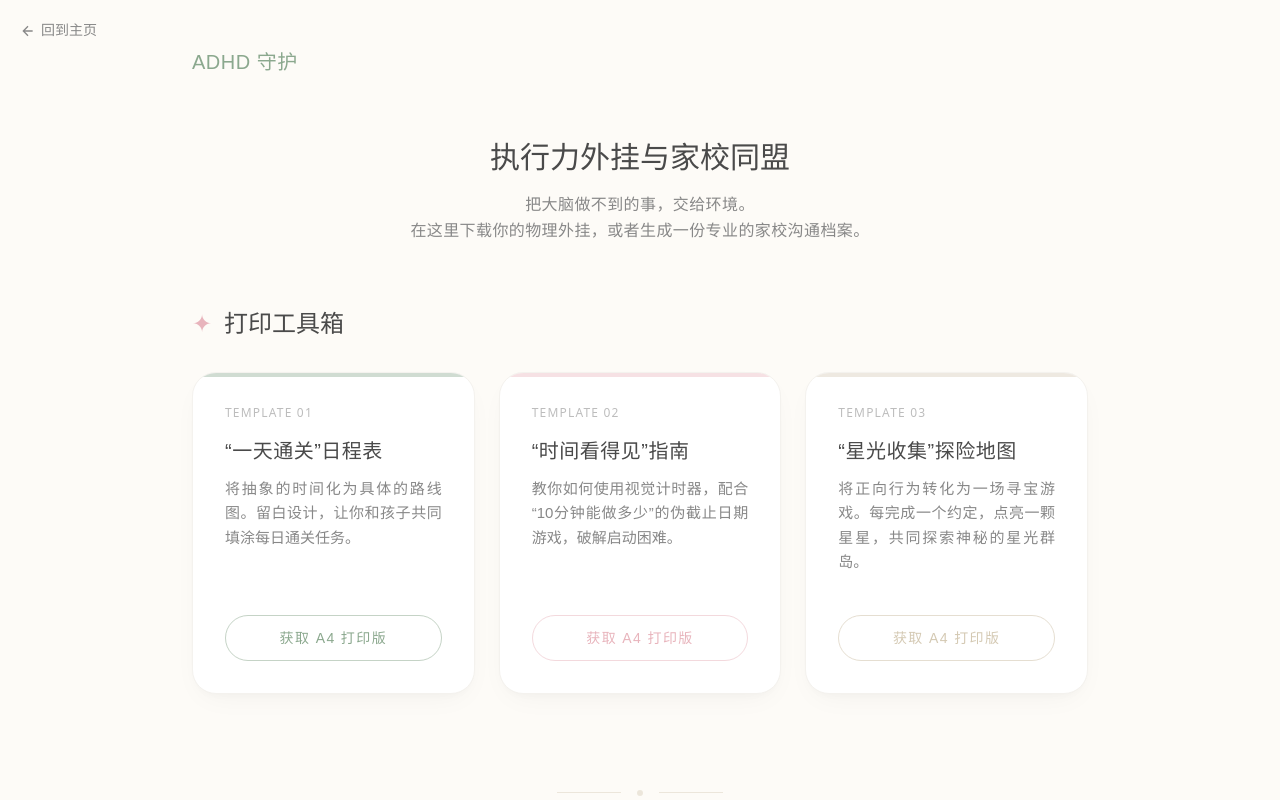
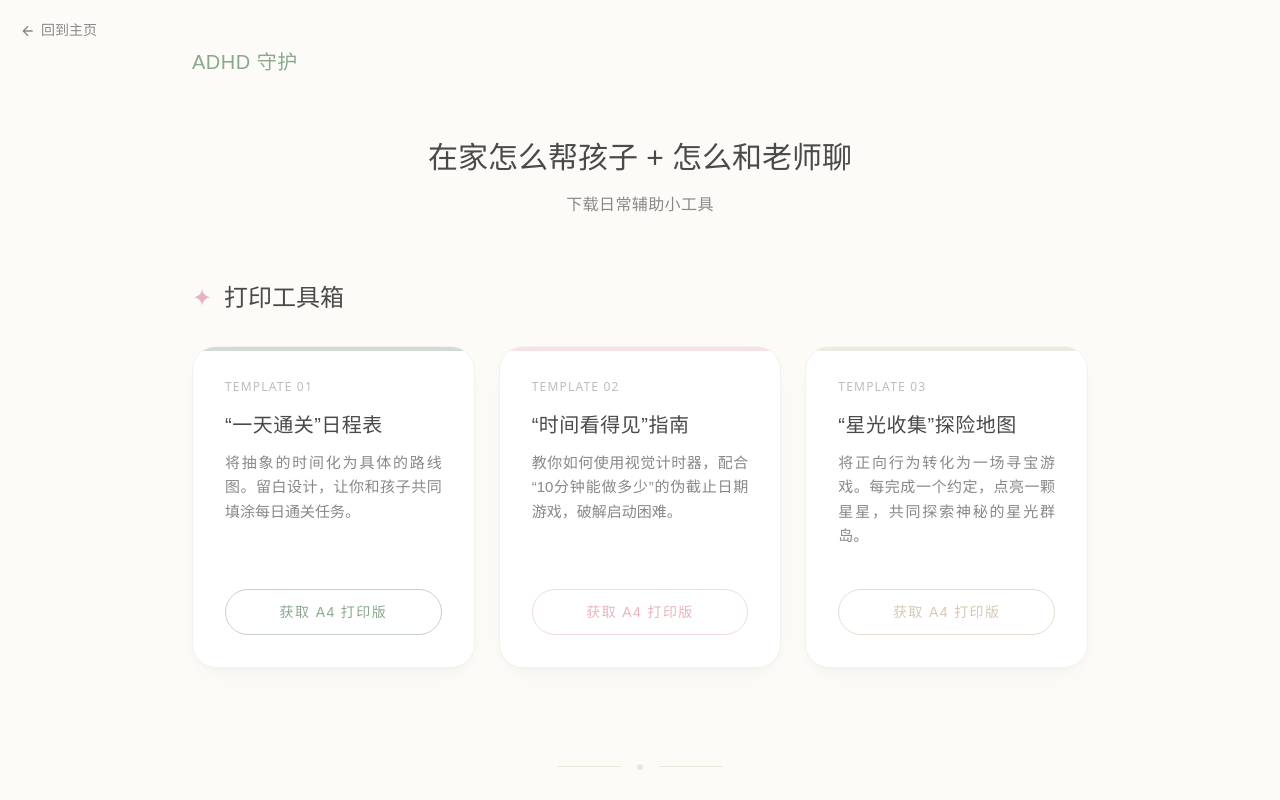
Before and after one commit to acillyjiang-adha/adhd-companion, a website: page toolkit.html in a window 1280 px wide. Shown: the top 800 px of the page. Drawn offline with nearby package versions, Linux system fonts and the light colour scheme; a small style sheet from the web is missing.

Commit message:
feat: Optimize copy and unify navigation

```diff
--- a/toolkit.html
+++ b/toolkit.html
@@ -40,9 +40,9 @@
     </header>
 
     <div class="max-w-4xl w-full text-center mb-16">
-        <h1 class="text-3xl font-medium mb-4 text-[#4A4A4A]">执行力外挂与家校同盟</h1>
+        <h1 class="text-3xl font-medium mb-4 text-[#4A4A4A]">在家怎么帮孩子 + 怎么和老师聊</h1>
         <p class="text-[#888888] tracking-wide leading-relaxed">
-            把大脑做不到的事，交给环境。<br>在这里下载你的物理外挂，或者生成一份专业的家校沟通档案。
+            下载日常辅助小工具
         </p>
     </div>
 
```
Also changed, not shown: index.html (+1 -1 lines).
